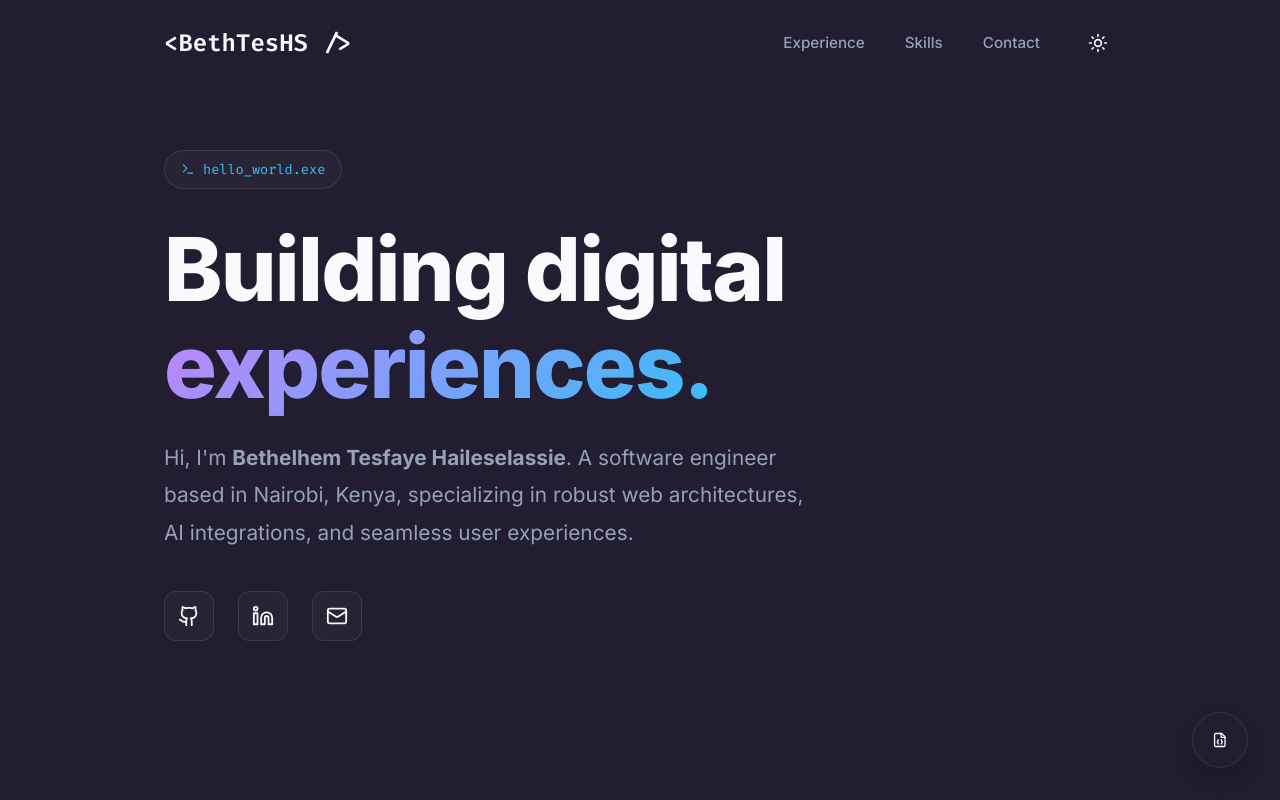
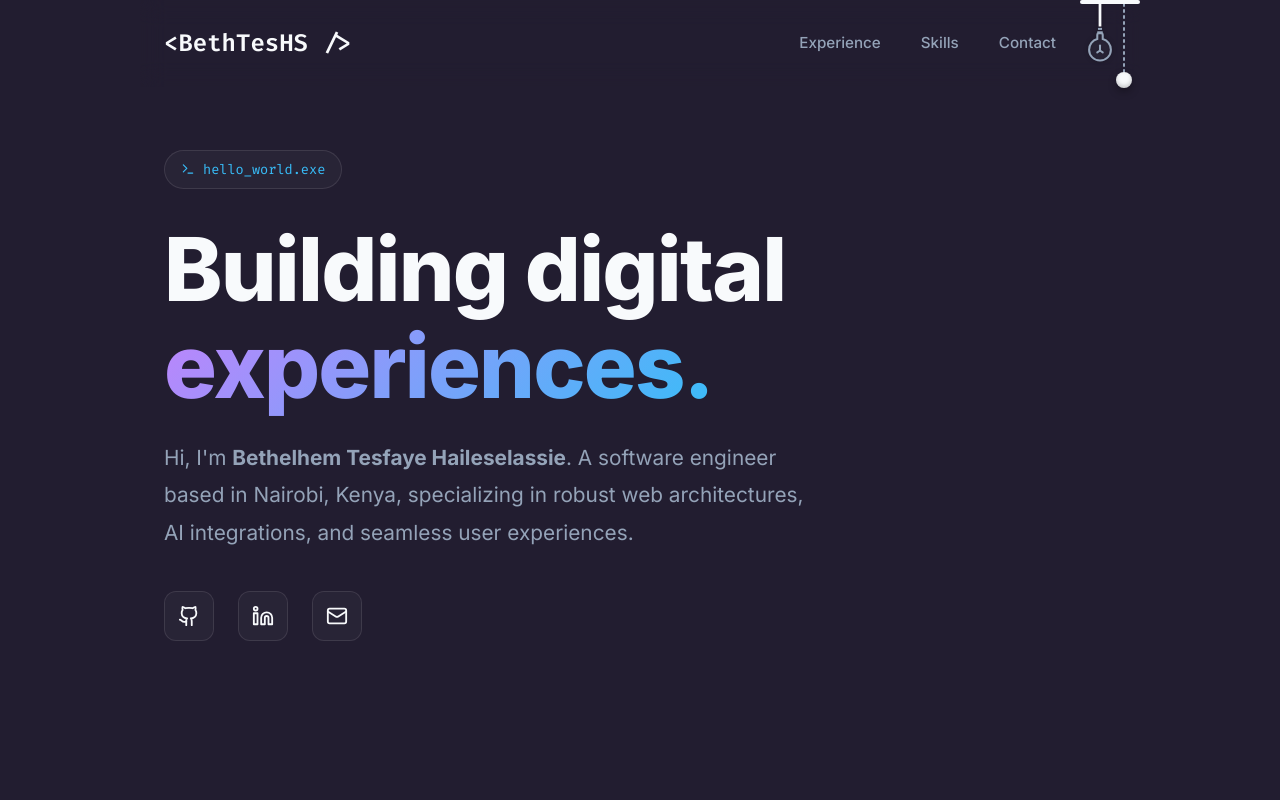
Before and after one commit to BethTesHS/portfolio, a React (Vite) app: page / in a window 1280 px wide. Shown: the top 800 px of the page. Built offline with nearby package versions, Linux system fonts and the light colour scheme.

Commit message:
feat: implement interactive pull chain UI with custom lightbulb component

```diff
--- a/src/App.css
+++ b/src/App.css
@@ -95,6 +95,7 @@ body {
   top: 0;
   z-index: 100;
   width: 100%;
+  padding-right: 60px;
   backdrop-filter: blur(12px);
   -webkit-backdrop-filter: blur(12px);
   border-bottom: 1px solid transparent;
@@ -141,24 +142,68 @@ body {
 
 .nav-link:hover { color: var(--text-main); }
 
-.theme-toggle {
-  background: transparent;
-  border: none;
-  color: var(--text-main);
-  cursor: pointer;
-  display: flex;
-  align-items: center;
-  justify-content: center;
-  padding: 8px;
-  border-radius: 50%;
-  transition: background 0.3s ease;
+/* ========================================= */
+/* PHYSICS PULL-CHAIN UI & CEILING           */
+/* ========================================= */
+
+.pull-chain-wrapper {
+  position: absolute;
+  top: 0;
+  width: 60px;
+  right: 0;
 }
 
-.theme-toggle:hover {
-  background: var(--surface-hover);
+/* The simulated ceiling fixture line */
+.ceiling-bar {
+  position: absolute;
+  top: 0;
+  left: 0;
+  right: 0;
+  height: 4px;
+  background: var(--text-main);
+  border-radius: 2px;
+  z-index: 3;
 }
-/* ========================================= */
 
+/* Bulb sits flush against the left side of the ceiling */
+.bulb-position {
+  position: absolute;
+  top: 2px; /* Hangs just underneath the ceiling bar */
+  left: 2px;
+  z-index: 2;
+  pointer-events: none;
+}
+
+/* The string canvas stretches from ceiling down */
+.chain-svg-canvas {
+  position: absolute;
+  top: 4px; /* Starts right below the ceiling line */
+  left: 0;
+  width: 60px;
+  height: 120px;
+  pointer-events: none;
+  overflow: visible;
+  z-index: 1;
+}
+
+.chain-knob-draggable {
+  position: absolute;
+  /* (80px string rest state) - (8px half knob) = 72px */
+  top: 72px;
+  /* (44px string X position) - (8px half knob) = 36px */
+  left: 36px;
+  width: 16px;
+  height: 16px;
+  border-radius: 50%;
+  cursor: grab;
+  box-shadow: 0 4px 8px rgba(0,0,0,0.3), inset 0 -2px 4px rgba(0,0,0,0.2);
+  z-index: 3;
+  transition: background-color 0.3s ease;
+}
+
+.chain-knob-draggable:hover {
+  filter: brightness(1.2);
+}
 /* Hero Section */
 .hero {
   min-height: 85vh;
@@ -355,7 +400,7 @@ section {
 ::-webkit-scrollbar-thumb:hover { background: var(--primary); }
 
 /* Dev Toggle */
-.dev-toggle {
+/* .dev-toggle {
   position: fixed;
   bottom: 2rem;
   right: 2rem;
@@ -371,7 +416,7 @@ section {
   cursor: pointer;
   z-index: 1000;
   box-shadow: 0 10px 25px rgba(0,0,0,0.2);
-}
+} */
 
 /* Footer */
 footer {
--- a/src/App.jsx
+++ b/src/App.jsx
@@ -1,10 +1,50 @@
 import React, { useState, useEffect } from 'react';
-import { motion, AnimatePresence, useMotionTemplate, useMotionValue } from 'framer-motion';
+import { motion, AnimatePresence, useMotionTemplate, useMotionValue, useTransform } from 'framer-motion';
 import {
   Mail, Github, Linkedin, Terminal, FileJson,
-  Eye, Briefcase, Code2, Sun, Moon
+  Eye, Briefcase, Code2
 } from 'lucide-react';
 import './App.css';
+
+// Custom SVG Lightbulb Component - Hanging from the ceiling
+const CustomBulb = ({ isOn }) => (
+  <svg
+    width="36"
+    height="64" /* Increased from 48 to make room for the longer base */
+    viewBox="0 -15 24 47" /* Shifted the viewBox up to prevent the longer rod from being cut off */
+    fill="none"
+    xmlns="http://www.w3.org/2000/svg"
+    style={{
+      filter: isOn ? 'drop-shadow(0px 0px 12px rgba(251, 191, 36, 0.6))' : 'drop-shadow(0px 0px 2px rgba(0,0,0,0.3))',
+      transition: 'all 0.4s ease'
+    }}
+  >
+    <g transform="rotate(180 12 16)">
+      <path
+        d="M4 12C4 7.58172 7.58172 4 12 4C16.4183 4 20 7.58172 20 12C20 15.6965 17.4811 18.9103 14 19.8V23C14 23.5523 13.5523 24 13 24H11C10.4477 24 10 23.5523 10 23V19.8C6.51888 18.9103 4 15.6965 4 12Z"
+        fill={isOn ? "rgba(251, 191, 36, 0.15)" : "var(--surface)"}
+        stroke={isOn ? "#fbbf24" : "var(--text-muted)"}
+        strokeWidth="1.5"
+      />
+      <path
+        d="M10 10 L11.5 11L12.5 11L14 10"
+        stroke={isOn ? "#fbbf24" : "var(--text-muted)"}
+        strokeWidth="1.5"
+        strokeLinecap="round"
+        strokeLinejoin="round"
+      />
+      <path
+        d="M12 11V15"
+        stroke={isOn ? "#fbbf24" : "var(--text-muted)"}
+        strokeWidth="1.5"
+        strokeLinecap="round"
+      />
+      <path d="M10 24H14V25.5H10V24Z" fill="var(--text-muted)" />
+      <path d="M10.5 26.5H13.5V28H10.5V26.5Z" fill="var(--text-muted)" />
+      <path d="M11 29H13V45.5C13 46.0523 12.5523 46.5 12 46.5C11.4477 46.5 11 46.0523 11 45.5V29Z" fill="var(--text-main)" />
+    </g>
+  </svg>
+);
 
 const Portfolio = () => {
   const [showJson, setShowJson] = useState(false);
@@ -13,6 +53,15 @@ const Portfolio = () => {
 
   const mouseX = useMotionValue(0);
   const mouseY = useMotionValue(0);
+
+  // Physics states for the pull chain
+  const dragX = useMotionValue(0);
+  const dragY = useMotionValue(0);
+
+  // The string starts from the ceiling at X=44, Y=0.
+  // The knob rests at X=44, Y=80.
+  const lineX2 = useTransform(dragX, (x) => x + 44);
+  const lineY2 = useTransform(dragY, (y) => y + 80);
 
   useEffect(() => {
     const handleScroll = () => setIsScrolled(window.scrollY > 50);
@@ -26,7 +75,6 @@ const Portfolio = () => {
     mouseY.set(clientY - top);
   }
 
-  // Toggle Body Class for Light Mode Theme
   useEffect(() => {
     if (isLightMode) {
       document.body.classList.add('light-mode');
@@ -101,8 +149,6 @@ const Portfolio = () => {
 
   return (
     <div className="portfolio-container" onMouseMove={handleMouseMove}>
-
-      {/* Interactive Cursor Spotlight */}
       <motion.div
         className="pointer-events-none fixed inset-0 z-0"
         style={{
@@ -120,7 +166,6 @@ const Portfolio = () => {
         }}
       />
 
-      {/* FULL WIDTH NAVBAR OUTSIDE THE WRAPPER */}
       <nav className={`full-width-nav ${isScrolled ? "nav-scrolled" : ""}`}>
         <div className="nav-inner">
           <motion.a
@@ -137,13 +182,54 @@ const Portfolio = () => {
             <a href="#skills" onClick={(e) => handleNavClick(e, 'skills')} className="nav-link">Skills</a>
             <a href={`mailto:${personalInfo.email}`} className="nav-link">Contact</a>
 
-            <button
-              className="theme-toggle"
-              onClick={() => setIsLightMode(!isLightMode)}
-              aria-label="Toggle Theme"
-            >
-              {isLightMode ? <Moon size={20} /> : <Sun size={20} />}
-            </button>
+            {/* UPDATED: Ceiling & Side Pull Chain */}
+            <div className="pull-chain-wrapper">
+
+              {/* The ceiling boundary line */}
+              <div className="ceiling-bar"></div>
+
+              {/* Bulb positioned on the left side */}
+              <div className="bulb-position">
+                <CustomBulb isOn={isLightMode} />
+              </div>
+
+              {/* The chain starting from the ceiling beside the bulb */}
+              <svg className="chain-svg-canvas">
+                <motion.line
+                  x1="44" y1="0"  /* Starts at ceiling, offset to the right */
+                  x2={lineX2}
+                  y2={lineY2}
+                  stroke="var(--text-muted)"
+                  strokeWidth="2"
+                  strokeDasharray="2 4"
+                  strokeLinecap="round"
+                />
+              </svg>
+
+              <motion.div
+                className="chain-knob-draggable"
+                style={{
+                  x: dragX,
+                  y: dragY,
+                  backgroundColor: isLightMode ? 'var(--primary)' : 'var(--text-main)',
+                }}
+                drag
+                dragSnapToOrigin={true}
+                dragConstraints={{ top: 0, bottom: 50, left: -50, right: 50 }}
+                dragElastic={0.4}
+                transition={{ type: "spring", stiffness: 150, damping: 3, mass: 0.6 }}
+                whileTap={{ cursor: 'grabbing', scale: 1.1 }}
+                onDragEnd={(e, info) => {
+                  if (info.offset.y > 20) {
+                    setIsLightMode(prev => !prev);
+                    if (window.navigator?.vibrate) {
+                       window.navigator.vibrate(40);
+                    }
+                  }
+                }}
+              />
+            </div>
+
           </div>
         </div>
       </nav>
@@ -206,18 +292,11 @@ const Portfolio = () => {
                 </motion.div>
               </header>
 
-              <motion.section
-                id="experience"
-                variants={slideDownVariants}
-                initial="hidden"
-                whileInView="visible"
-                viewport={{ once: true, margin: "-100px" }}
-              >
+              <motion.section id="experience" variants={slideDownVariants} initial="hidden" whileInView="visible" viewport={{ once: true, margin: "-100px" }}>
                 <h2 className="section-title">
                   <Briefcase size={32} style={{ display: 'inline', marginRight: '15px', verticalAlign: 'bottom', color: 'var(--primary)' }}/>
                   Where I've Worked
                 </h2>
-
                 <div className="experience-grid">
                   {experience.map((job, index) => (
                     <div key={index} className="card">
@@ -238,13 +317,7 @@ const Portfolio = () => {
                 </div>
               </motion.section>
 
-              <motion.section
-                id="skills"
-                variants={slideDownVariants}
-                initial="hidden"
-                whileInView="visible"
-                viewport={{ once: true, margin: "-100px" }}
-              >
+              <motion.section id="skills" variants={slideDownVariants} initial="hidden" whileInView="visible" viewport={{ once: true, margin: "-100px" }}>
                 <h2 className="section-title">
                   <Code2 size={32} style={{ display: 'inline', marginRight: '15px', verticalAlign: 'bottom', color: 'var(--accent)' }}/>
                   Technical Arsenal
```
